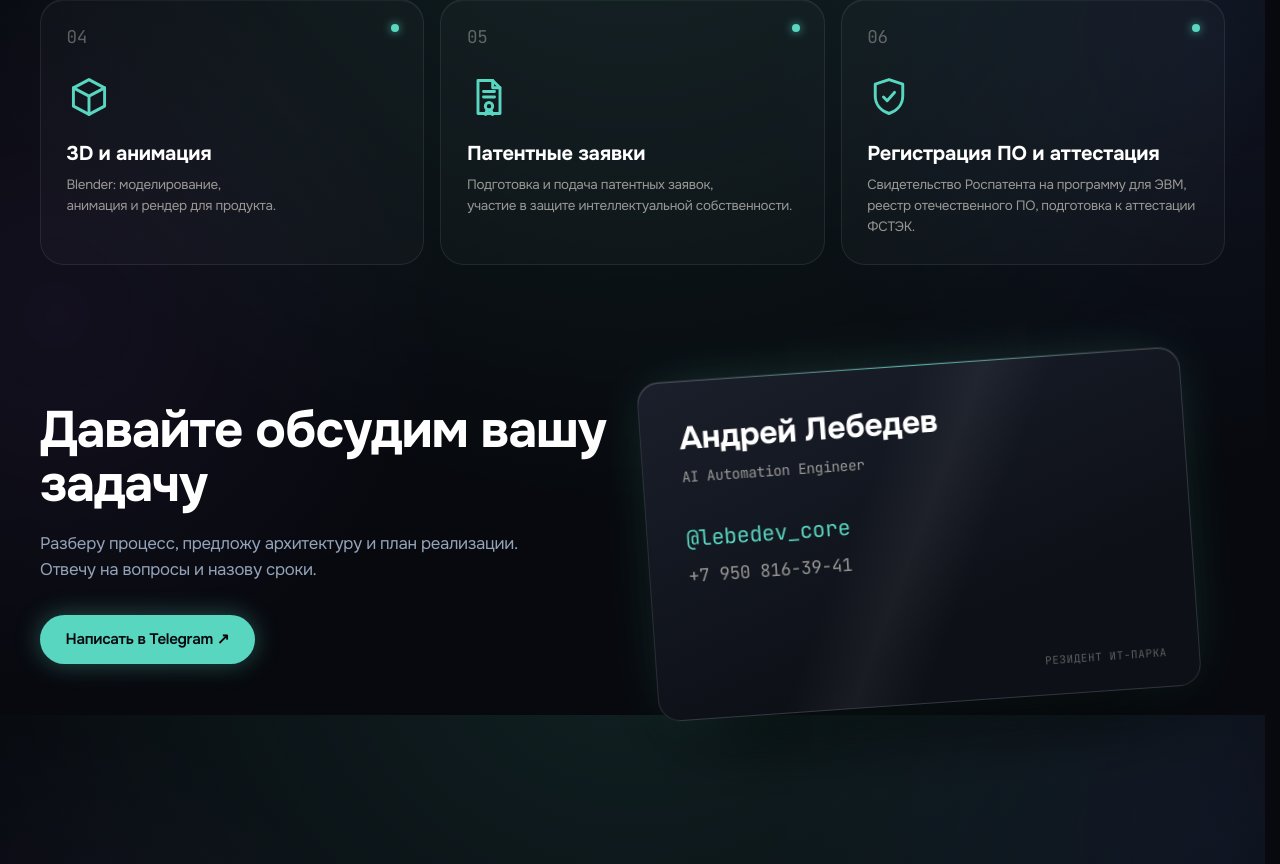
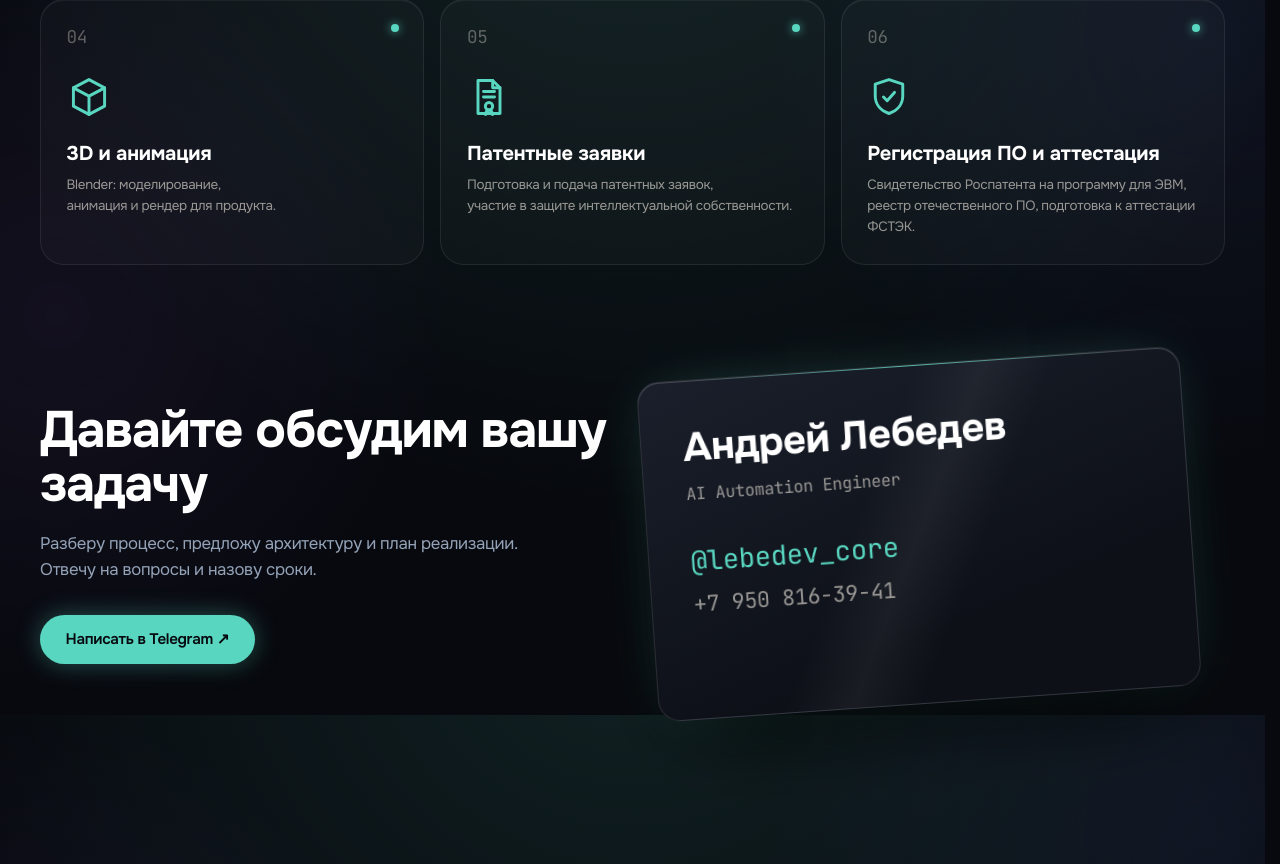
Before and after one commit to lebedev-git/lebedev, a FastAPI app: page / in a window 1280 px wide. Shown: the part 1685-2549 px from the top of the page. Run offline with FastAPI, Linux system fonts and the light colour scheme; data comes from the database, SQL or seed files in the repository; parts of the project's set-up code (start-up, migrations or seed data) failed here and were passed over.

Commit message:
ui: визитка крупнее и без подписи ИТ-парка, matrix без «это n8n»
Co-Authored-By: Claude Fable 5.1 <noreply@anthropic.com>

```diff
--- a/app/static/css/site.css
+++ b/app/static/css/site.css
@@ -1274,7 +1274,7 @@ body::after {
 .biz-card {
   position: relative; display: block; text-decoration: none;
   aspect-ratio: 1.6 / 1; width: min(100%, 34rem); justify-self: start;
-  padding: 2.2rem 2.4rem; border-radius: 22px;
+  padding: 2.4rem 2.6rem; border-radius: 22px;
   background: linear-gradient(160deg, #1A1F2B, #0D1017 70%);
   border: 1px solid rgba(255, 255, 255, 0.12);
   box-shadow: inset 0 1px 0 rgba(255, 255, 255, 0.18), 0 40px 80px -30px rgba(0, 0, 0, 0.9),
@@ -1295,10 +1295,10 @@ body::after {
 }
 .biz-name, .biz-role, .biz-handle, .biz-phone { position: relative; }
 .biz-logo { position: absolute; top: 1.8rem; right: 2rem; width: 40px; height: auto; opacity: 0.85; }
-.biz-name { display: block; font-size: 2rem; font-weight: 700; color: #FFFFFF; letter-spacing: -0.01em; }
-.biz-role { display: block; font-family: var(--font-mono); font-size: 0.9rem; color: var(--fg-muted); margin-top: 0.3rem; }
-.biz-handle { display: block; font-family: var(--font-mono); font-size: 1.35rem; color: rgb(var(--signal)); margin-top: 2.2rem; }
-.biz-phone { display: block; font-family: var(--font-mono); font-size: 1.1rem; color: var(--fg-muted); margin-top: 0.5rem; }
+.biz-name { display: block; font-size: 2.5rem; font-weight: 700; color: #FFFFFF; letter-spacing: -0.01em; }
+.biz-role { display: block; font-family: var(--font-mono); font-size: 1.05rem; color: var(--fg-muted); margin-top: 0.3rem; }
+.biz-handle { display: block; font-family: var(--font-mono); font-size: 1.7rem; color: rgb(var(--signal)); margin-top: 2.2rem; }
+.biz-phone { display: block; font-family: var(--font-mono); font-size: 1.35rem; color: var(--fg-muted); margin-top: 0.5rem; }
 .biz-resident {
   position: absolute; right: 2rem; bottom: 1.6rem;
   font-family: var(--font-mono); font-size: 0.68rem; letter-spacing: 0.06em; text-transform: uppercase;
--- a/app/static/js/term.js
+++ b/app/static/js/term.js
@@ -112,7 +112,7 @@ const CMDS = {
       await sleep(70);
     }
     if (!REDUCED) drop(el);
-    line('wake up. ты уже в матрице — это n8n.', 'ok');
+    line('wake up. ты уже в матрице.', 'ok');
   },
 
   async coffee() {
--- a/app/templates/index.html
+++ b/app/templates/index.html
@@ -224,7 +224,6 @@
         <span class="biz-role">AI Automation Engineer</span>
         <span class="biz-handle">@{{ owner.telegram }}</span>
         <span class="biz-phone">{{ owner.phone }}</span>
-        <span class="biz-resident">Резидент ИТ-парка</span>
       </a>
     </div>
   </section>
```
